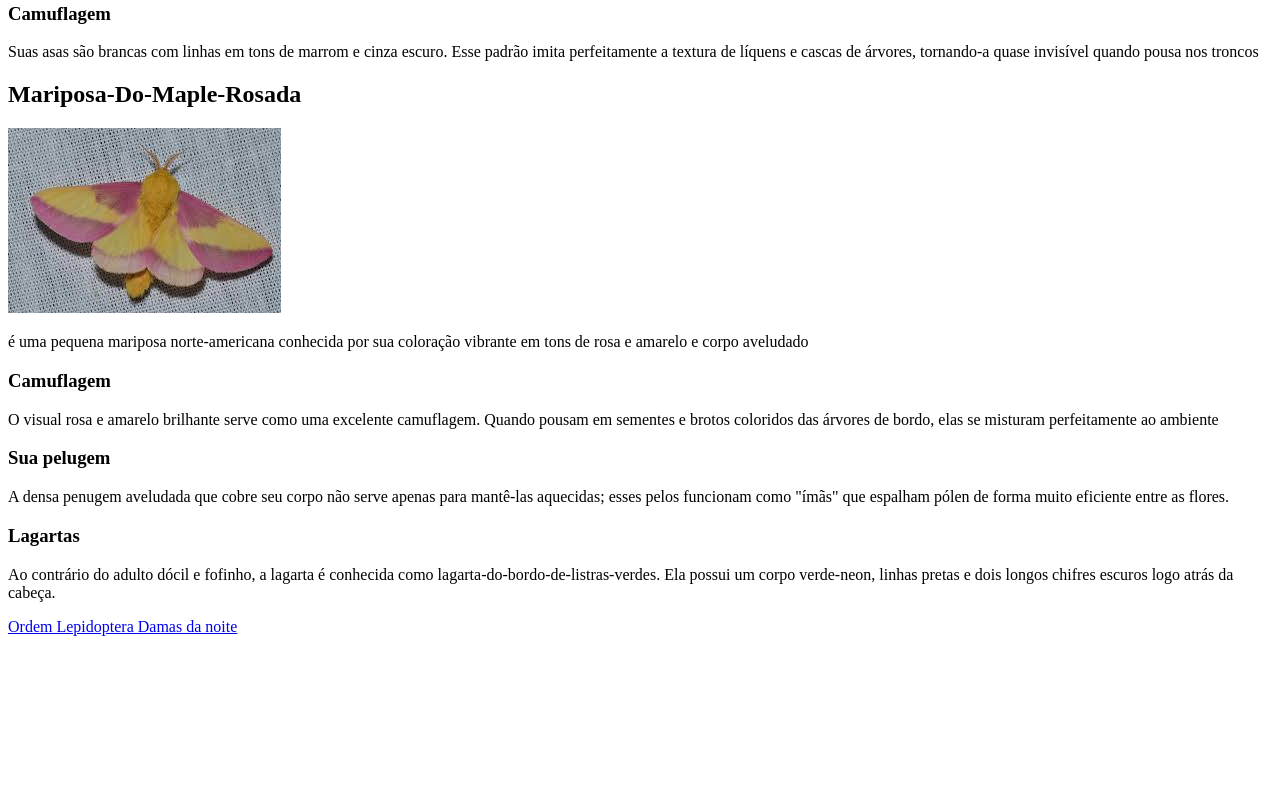
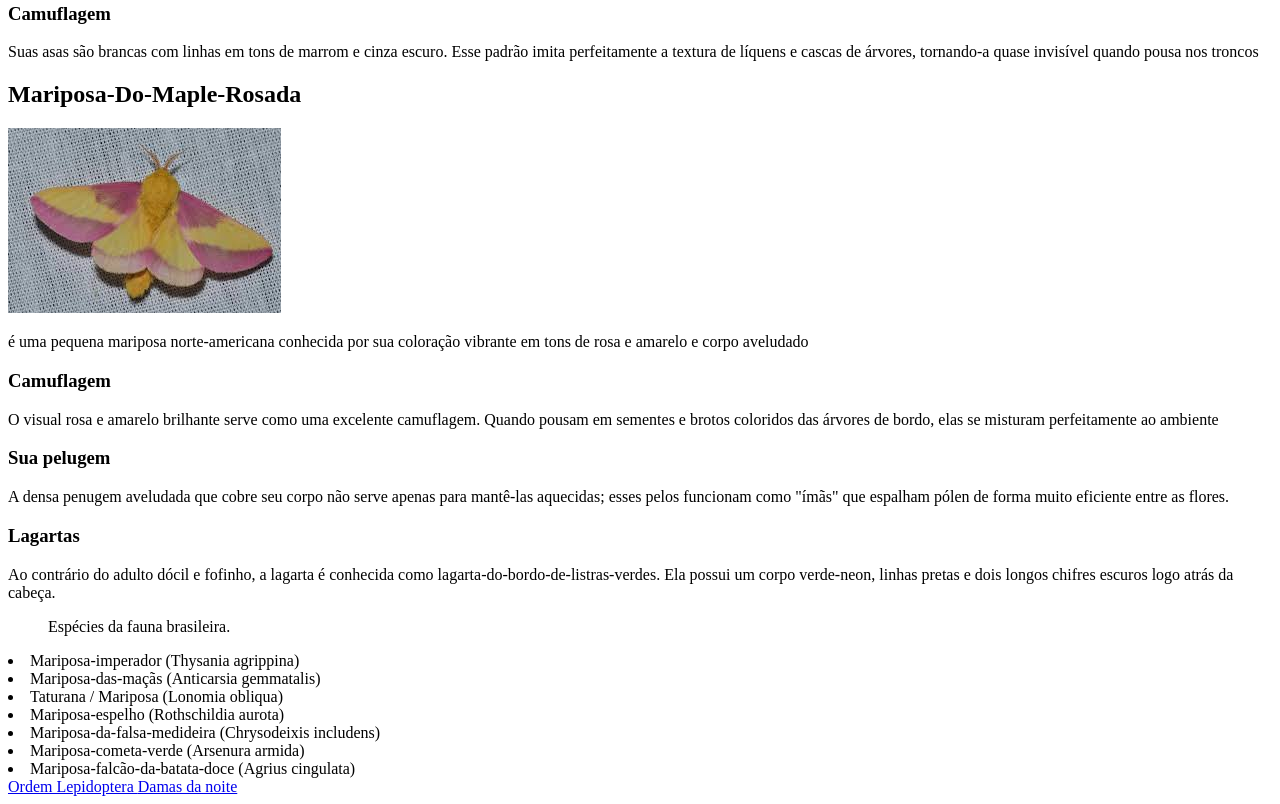
Before and after one commit to mistyylol/codigos.da.yasminae, a plain HTML site: page index.html in a window 1280 px wide. Shown: the part 3114-3918 px from the top of the page. Before the commit the page ends 3758 px from the top, so only its background shows below. Drawn offline with Linux system fonts and the light colour scheme.

Commit message:
Update index.html

```diff
--- a/index.html
+++ b/index.html
@@ -129,6 +129,14 @@ Quando a mariposa-atlas se sente ameaçada, ela move lentamente as asas imitando
 <h3>Lagartas</h3>
 <p>Ao contrário do adulto dócil e fofinho, a lagarta é conhecida como lagarta-do-bordo-de-listras-verdes.
    Ela possui um corpo verde-neon, linhas pretas e dois longos chifres escuros logo atrás da cabeça.</p>
+    <ul>Espécies da fauna brasileira.</ul>
+    <li>Mariposa-imperador (Thysania agrippina)</li>
+    <li>Mariposa-das-maçãs (Anticarsia gemmatalis)</li>
+    <li>Taturana / Mariposa (Lonomia obliqua)</li>
+    <li>Mariposa-espelho (Rothschildia aurota)</li>
+    <li>Mariposa-da-falsa-medideira (Chrysodeixis includens)</li>
+    <li>Mariposa-cometa-verde (Arsenura armida)</li>
+    <li>Mariposa-falcão-da-batata-doce (Agrius cingulata)</li>
 <footer>
     <a href="https://www3.unicentro.br/museuinterativo/lepidoptera/"> Ordem Lepidoptera </a>
     <a href="https://parqueecologicoimigrantes.org.br/mariposas-as-damas-da-noite/"> Damas da noite </a>
```
